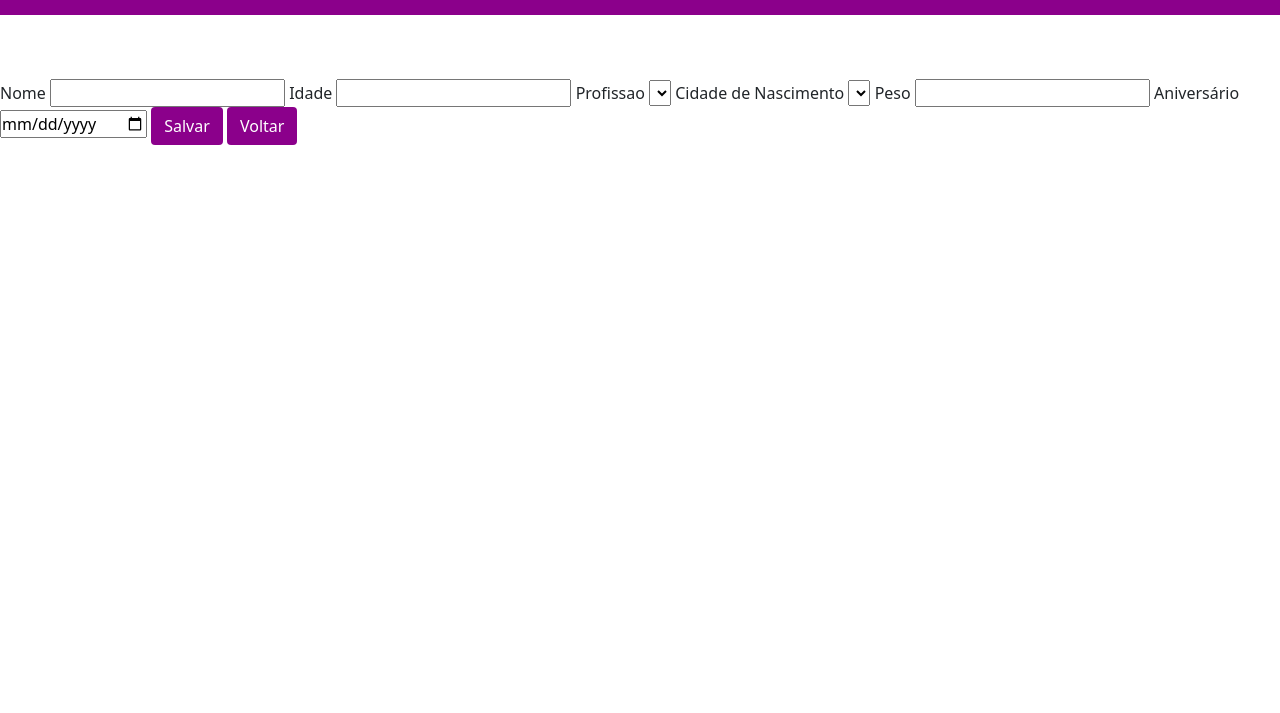
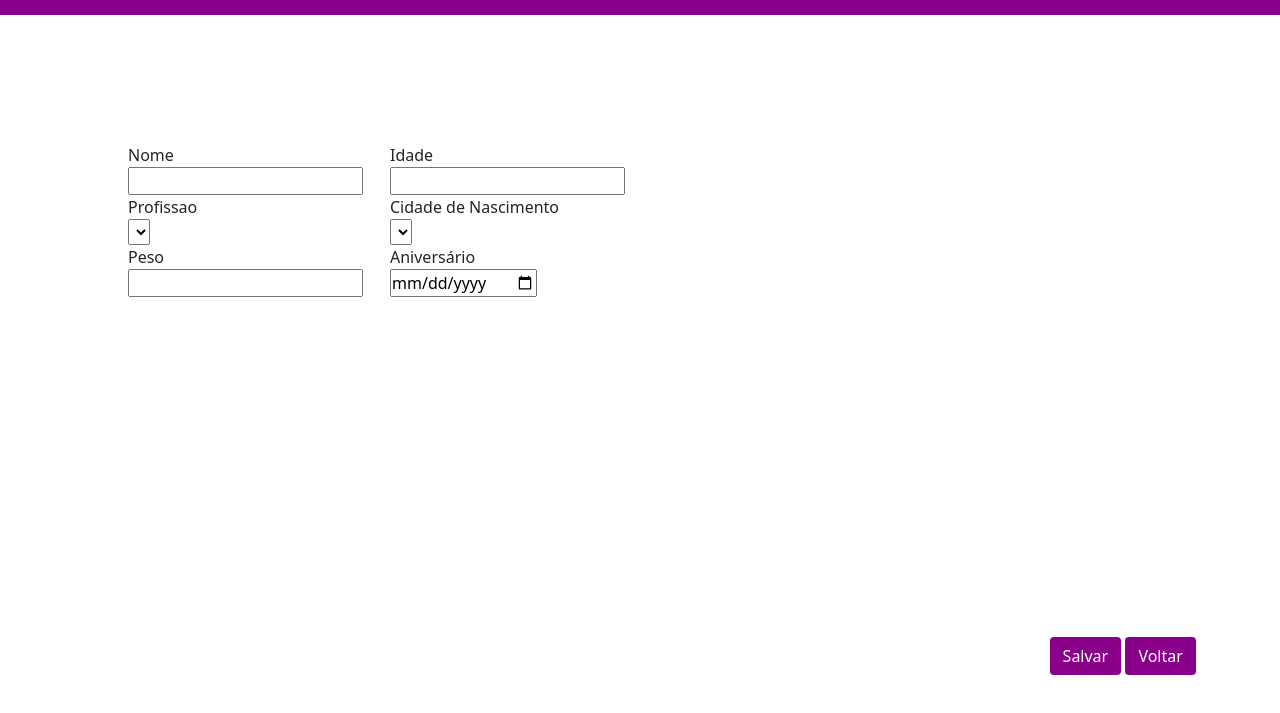
Before and after one commit to Ednavan/Plataforma_Cadastro_Informacoes, a website: page scripts/tela-editar/tela-editando-usuarios.html in a window 1280 px wide. Shown: the part 45-758 px from the top of the page. Drawn offline with nearby package versions, Linux system fonts and the light colour scheme; no server answers.

Commit message:
design tela editando

```diff
--- a/scripts/tela-editar/tela-editando-usuarios.css
+++ b/scripts/tela-editar/tela-editando-usuarios.css
@@ -3,6 +3,8 @@
     color: #FFF;
 }
 
-#footerCadastro{
-
+#footerEditando{
+    position: absolute;
+    bottom: 80px;
+    left: 82%;
 }
--- a/scripts/tela-editar/tela-editando-usuarios.html
+++ b/scripts/tela-editar/tela-editando-usuarios.html
@@ -31,23 +31,49 @@
         </div>
     </header>
     <main>
-        <form name="customerForm">
-            <label for="inputNome">Nome</label>
+        <form id="FormeEdite" name="customerForm">
+            <div class="row">
+            <div class="col col-sm-3">
+            <label id="labelNome" for="inputNome">Nome</label>
             <input  id="inputNome"  name="inputNome" ng-class="error"  ng-model="data.nome" ng-pattern="/^[a-zA-ZáéíóúÁÉÍÓÚ\s]*$/" ng-minlength="3" type="text">
-            <label for="inputIdade">Idade</label>
+            </div>
+
+            <div class="col">
+            <label id="labelIdade" for="inputIdade">Idade</label>
             <input id="inputIdade" ng-pattern="/^\d+$/" ng-model="data.idade" name="inputIdade" type="text">
-            <label for="selectProfissao">Profissao</label>
+            </div>
+            </div>
+
+            <div class="row">
+            <div class="col col-sm-3">
+            <label id="labelProfissao" for="selectProfissao">Profissao</label>
             <select   ng-options="listagemdepessoas for listagemdepessoas in definindoProfiss" ng-model="data.profissao">
             </select>
-            <label for="selectCidadeNascimento">Cidade de Nascimento</label>
+            </div>
+
+            <div class="col">
+            <label  id="labelNascimento" for="selectCidadeNascimento">Cidade de Nascimento</label>
             <select   ng-options="listagemdecidades for listagemdecidades in megaCity" ng-model="data.nascimento">
             </select>
-            <label  for="inputPeso">Peso</label>
+            </div>
+        </div>
+
+            <div class="row">
+            <div class="col col-sm-3">
+            <label  id="labelPeso" for="inputPeso">Peso</label>
             <input id="inputPeso"  name="inputPeso" type="text">
-            <label for="selectDataAniversario">Aniversário</label>
+        </div>
+
+
+            <div class="col">
+            <label id="labelAniversario" for="selectDataAniversario">Aniversário</label>
             <input id="selectDataAniversario" type="date">
+        </div>
+    </div>
+        <div id="footerEditando" >
             <tr><button class="btn " id="botaocancelamento" ng-disabled="customerForm.$invalid" ng-click="fezalteracao()">Salvar</button></tr>
             <button class="btn" id="botaovoltar" onclick="location.href=document.referrer">Voltar</button>
+        </div>
         </form>
 
     </main>
--- a/styles/estilos.globais.css
+++ b/styles/estilos.globais.css
@@ -57,3 +57,7 @@
 #FormeCadastro{
   margin: 10%;
 }
+
+#FormeEdite{
+  margin: 10%;
+}
```
